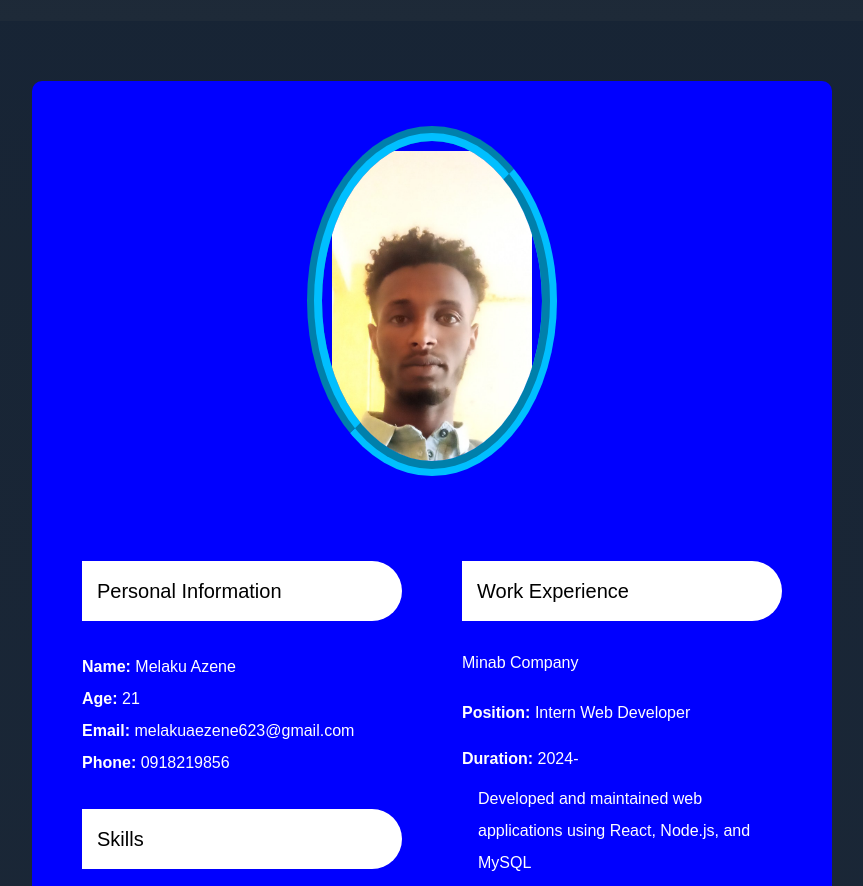
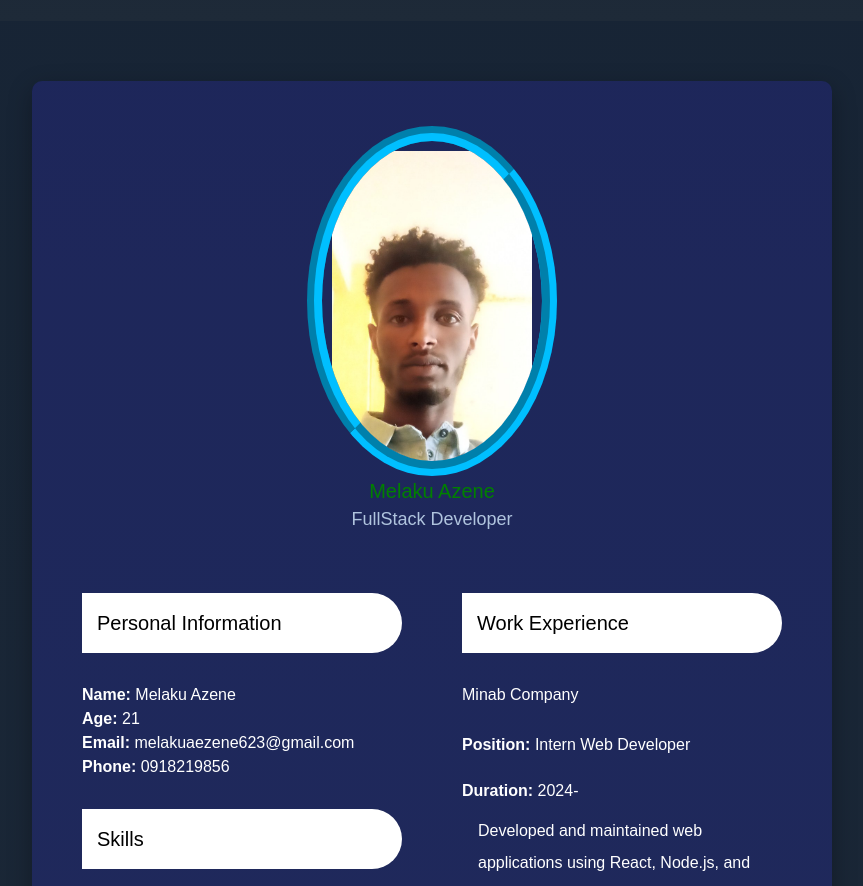
Before and after one commit to MelakuAzene21/My_PortFolio_React, a React (Create React App) app: page / in a window 1280 px wide. Shown: the part 4320-5206 px from the top of the page, without its empty margins (208-1071 px from the left). Built offline with nearby package versions, Linux system fonts and the light colour scheme.

Commit message:
adding animation on CV

```diff
--- a/src/CV.css
+++ b/src/CV.css
@@ -9,8 +9,8 @@ body {
     background:linear-gradient(to bottom, #0a192f, #1e2a38);
 }
 
-.container1 {
-    background: blue;
+/* .container1 {
+    background: rgba(57, 50, 250, 0.187);
     border-radius: 10px;
     color: white;
     max-width: 800px;
@@ -18,33 +18,64 @@ body {
     height: 1250px;
     padding: 20px;
     box-shadow: 0 2px 20px(0 0 0 0.3);
+} */
+.container1 {
+    background: rgba(57, 50, 250, 0.187);
+    border-radius: 10px;
+    color: white;
+    max-width: 800px;
+    margin: 60px auto;
+    padding: 20px;
+    box-shadow: 0 8px 25px rgba(0, 0, 0, 0.3);
+    transition: transform 0.5s ease, box-shadow 0.5s ease;
 }
 
+.container1:hover {
+    transform: translateY(-5px);
+    box-shadow: 0 12px 30px rgba(0, 0, 0, 0.5);
+}
 .header1 {
     text-align: center;
 }
 
 .header1 h1 {
-    margin-bottom: 10px;
+    font-size: 20px;
+    color: green;
+
 }
 
 .header1 h3 {
-    text-transform: uppercase;
-    font-size: 15px;
-    font-weight: 500;
+    font-size: 18px;
+    font-weight: 400;
+    color: #b0c4de;
 }
-
-.img-area1 {
+/* .img-area1 {
     object-fit:cover;
     width: 250px;
     height: 350px;
     border-radius: 50%;
     overflow: hidden;
     margin: 25px auto;
+    margin-bottom: 0;
     padding: 10px;
     border: 15px groove deepskyblue;
+} */
+
+.img-area1 {
+    width: 250px;
+    height: 350px;
+    border-radius: 50%;
+    overflow: hidden;
+    margin: 25px auto;
+    margin-bottom: 0;
+    padding: 10px;
+    border: 15px groove deepskyblue;
+    transition: border 0.3s ease, transform 0.3s ease;
 }
-
+.img-area1:hover {
+    border-color: #ff7f50;
+    transform: scale(1.05);
+}
 .img-area1 img {
     width: 100%;
 }
@@ -60,12 +91,21 @@ body {
 }
 
 .left1 p {
-    line-height: 2;
+    line-height: 1.5;
 }
 
 .left1 ul li {
-    line-height: 2;
+    line-height: 1.8
 }
+/*
+h2 {
+    background-color: white;
+    padding: 15px;
+    color: black;
+    margin: 30px 0;
+    font-size: 20px;
+    border-radius: 0 50px 50px 0;
+} */
 
 h2 {
     background-color: white;
@@ -74,6 +114,12 @@ h2 {
     margin: 30px 0;
     font-size: 20px;
     border-radius: 0 50px 50px 0;
+    transition: background-color 0.3s ease, color 0.3s ease;
+}
+
+h2:hover {
+    background-color: #ff7f50;
+    color: white;
 }
 
 .right {
--- a/src/components/Resume.js
+++ b/src/components/Resume.js
@@ -1,19 +1,97 @@
-import React from 'react';
-import '../CV.css';  // Import the CSS for styling
+// import React from 'react';
+// import '../CV.css';  // Import the CSS for styling
+// import mele from '../assets/mele.jpg';
+
+// const Resume = () => {
+//     return (
+//         <div className="container1 sm:mb-6"  id="resume" >
+//             <div className="header1">
+//                 <div className="img-area1">
+//                     <img src={mele} alt="CVimg" width="400" height="200" />
+
+//                 </div>
+//                 <h1>Melaku Azene</h1>
+//                 <h3>FullStackDeveloper</h3>
+//             </div>
+//             <div className="main1">
+//                 <div className="left1">
+//                     <h2>Personal Information</h2>
+//                     <p><strong>Name:</strong> Melaku Azene</p>
+//                     <p><strong>Age:</strong> 21</p>
+//                     <p><strong>Email:</strong> <a href="mailto:melakuaezene623@gmail.com">melakuaezene623@gmail.com</a></p>
+//                     <p><strong>Phone:</strong> 0918219856</p>
+
+//                     <h2>Skills</h2>
+//                     <ul>
+//                         <li>HTML/CSS</li>
+//                         <li>Javascript</li>
+//                         <li>React</li>
+//                         <li>Node.js</li>
+//                         <li>Express.js</li>
+//                         <li>TypesScript</li>
+//                         <li>Next.js</li>
+//                         <li>MongoDB</li>
+//                         <li>MySQL</li>
+//                     </ul>
+
+//                     <h2>Education</h2>
+//                     <h4>B.Sc in Computer Science</h4>
+//                     <p>Bahirdar University</p>
+//                 </div>
+
+//                 <div className="right">
+//                     <h2>Work Experience</h2>
+//                     <h3>Minab Company</h3>
+//                     <p><strong>Position:</strong> Intern Web Developer</p>
+//                     <p><strong>Duration:</strong> 2024-</p>
+//                     <ul>
+//                         <li>Developed and maintained web applications using React, Node.js, and MySQL</li>
+//                         <li>Implemented responsive design using Flexbox and media queries</li>
+//                         <li>Collaborated with cross-functional teams to deliver high-quality web products</li>
+//                     </ul>
+
+//                     <h3>Minab Company</h3>
+//                     <p><strong>Position:</strong> Full Stack Developer</p>
+//                     <p><strong>Duration:</strong> 2019-2024</p>
+//                     <ul>
+//                         <li>Optimized website performance and user experience using best practices</li>
+//                         <li>Worked with clients to understand their needs and deliver custom solutions</li>
+//                     </ul>
+//                 </div>
+//             </div>
+
+//         </div>
+//     );
+// };
+
+// export default Resume;
+
+
+
+import React, { useEffect } from 'react';
+import AOS from 'aos';
+import 'aos/dist/aos.css';
+import '../CV.css';
 import mele from '../assets/mele.jpg';
 
 const Resume = () => {
+    useEffect(() => {
+        AOS.init({
+            duration: 1200, // Animation duration
+        });
+    }, []);
+
     return (
-        <div className="container1 sm:mb-6"  id="resume" >
-            <div className="header1">
-                <div className="img-area1">
+        <div className="container1 sm:mb-6" id="resume">
+            <div className="header1" data-aos="fade-down">
+                <div className="img-area1" data-aos="zoom-in">
                     <img src={mele} alt="CVimg" width="400" height="200" />
-                    <h1>Melaku Azene</h1>
-                    <h3>Front End Developer</h3>
                 </div>
+                <h1 data-aos="fade-right">Melaku Azene</h1>
+                <h3 data-aos="fade-left">FullStack Developer</h3>
             </div>
             <div className="main1">
-                <div className="left1">
+                <div className="left1" data-aos="fade-up">
                     <h2>Personal Information</h2>
                     <p><strong>Name:</strong> Melaku Azene</p>
                     <p><strong>Age:</strong> 21</p>
@@ -34,11 +112,11 @@ const Resume = () => {
                     </ul>
 
                     <h2>Education</h2>
-                    <h3>B.Sc in Computer Science</h3>
+                    <h4>B.Sc in Computer Science</h4>
                     <p>Bahirdar University</p>
                 </div>
 
-                <div className="right">
+                <div className="right" data-aos="fade-left">
                     <h2>Work Experience</h2>
                     <h3>Minab Company</h3>
                     <p><strong>Position:</strong> Intern Web Developer</p>
@@ -58,7 +136,6 @@ const Resume = () => {
                     </ul>
                 </div>
             </div>
-
         </div>
     );
 };
```
